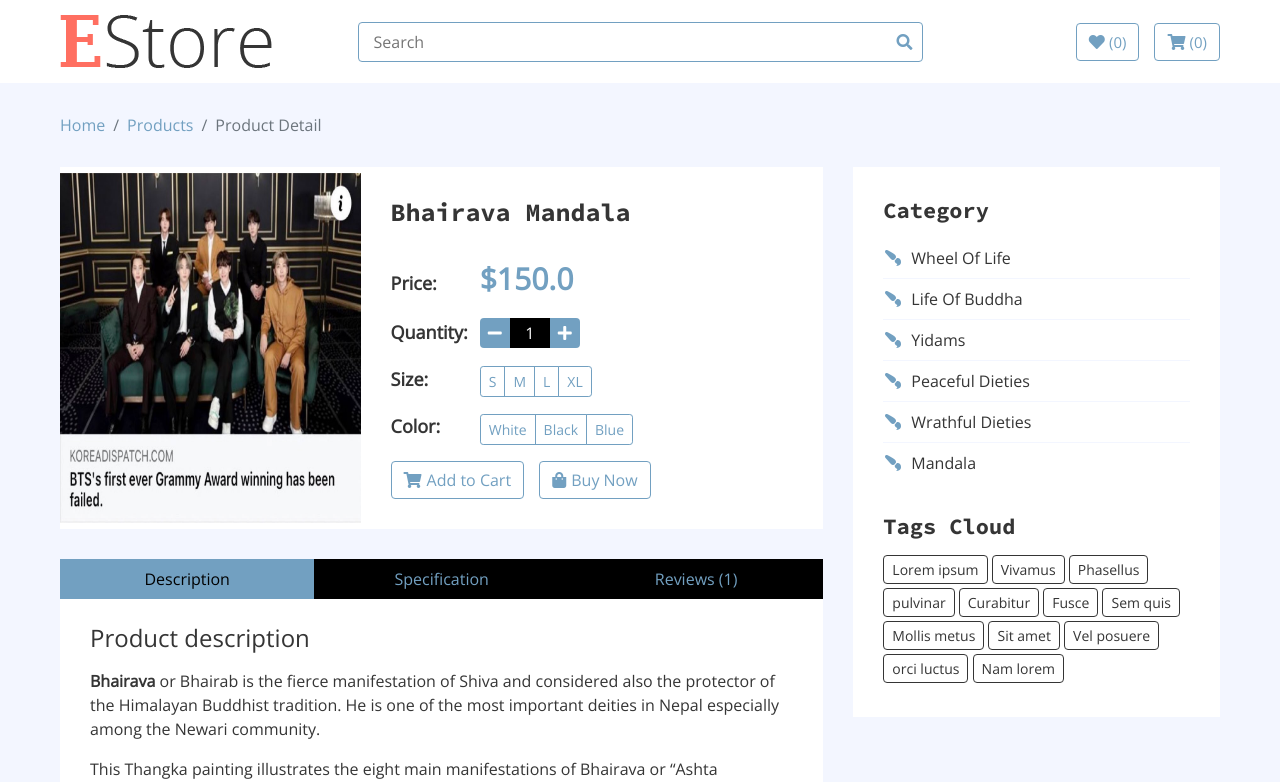
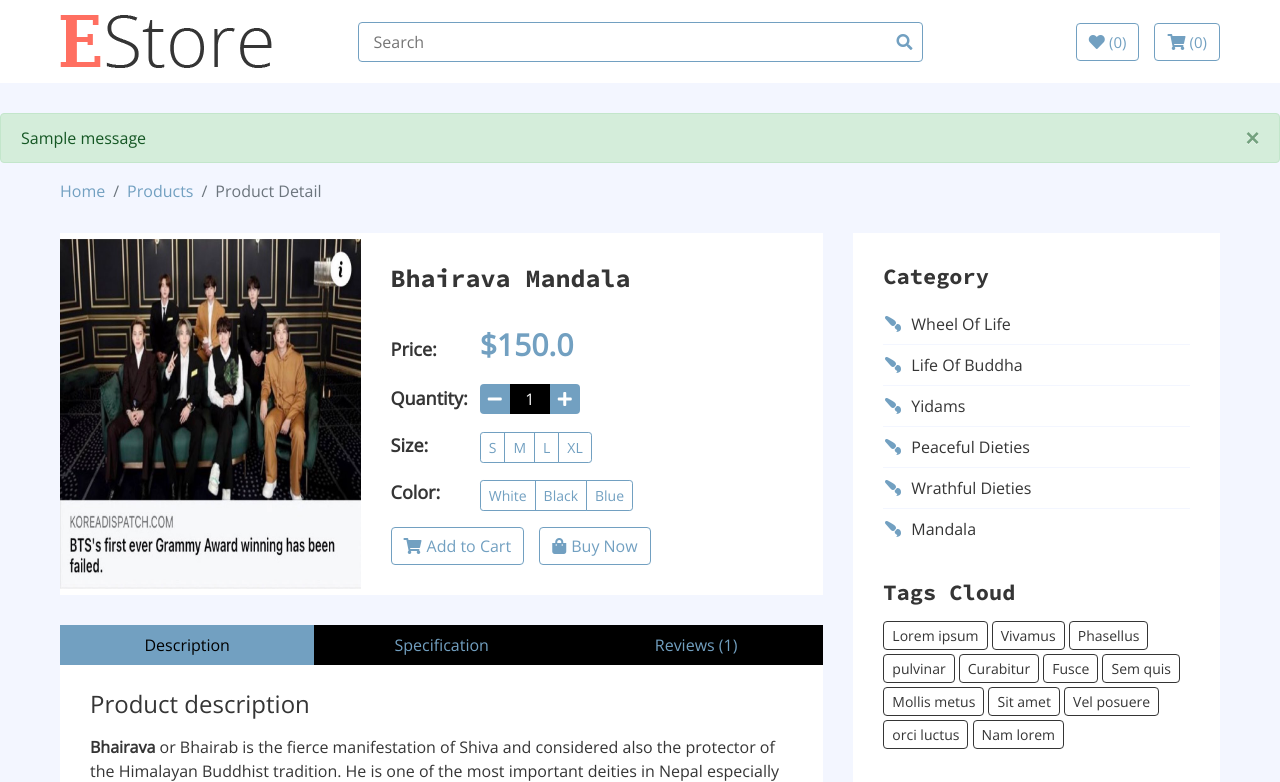
Before and after one commit to Anima7Lama/Ecommerce-Django, a Django app: a page that uses templates/product-detail.html in a window 1280 px wide. Shown: the part 64-846 px from the top of the page. Run offline with Django 3.2, Linux system fonts and the light colour scheme; data comes from the database, SQL or seed files in the repository; both versions use the stored data as it was after the commit; tables that the repository leaves empty hold one stand-in row (values such as "Sample post"); one stand-in notice (Sample message) is shown; some libraries are stand-ins or nearby versions.

Commit message:
Completed

```diff
--- a/requirements.txt
+++ b/requirements.txt
@@ -4,6 +4,7 @@
 django-admin-csvexport==1.8
 django-ckeditor==6.0.0
 django-countries==7.1
+django-crispy-forms==1.11.2
 django-csv-exports==1.0.5
 django-filter==2.4.0
 django-js-asset==1.2.2
--- a/templates/product-detail.html
+++ b/templates/product-detail.html
@@ -1,6 +1,18 @@
 {% extends 'base.html' %}
 {% load static %}
 {% block content %}
+
+        <!-- message alert -->
+        {% if messages %}
+        {% for message in messages %}
+        <div style="margin-top: 1rem;" class="alert alert-{{ message.tags }} alert-dismissible fade show" role="alert">
+            {{message}}
+            <button type="button" class="close" data-dismiss="alert" aria-label="Close">
+            <span aria-hidden="true">&times;</span>
+            </button>
+        </div>
+        {% endfor %}
+        {% endif %}
 
         <!-- Breadcrumb Start -->
         <div class="breadcrumb-wrap">
```
Also changed, not shown: templates/checkout.html (+8 -7 lines), db.sqlite3.
